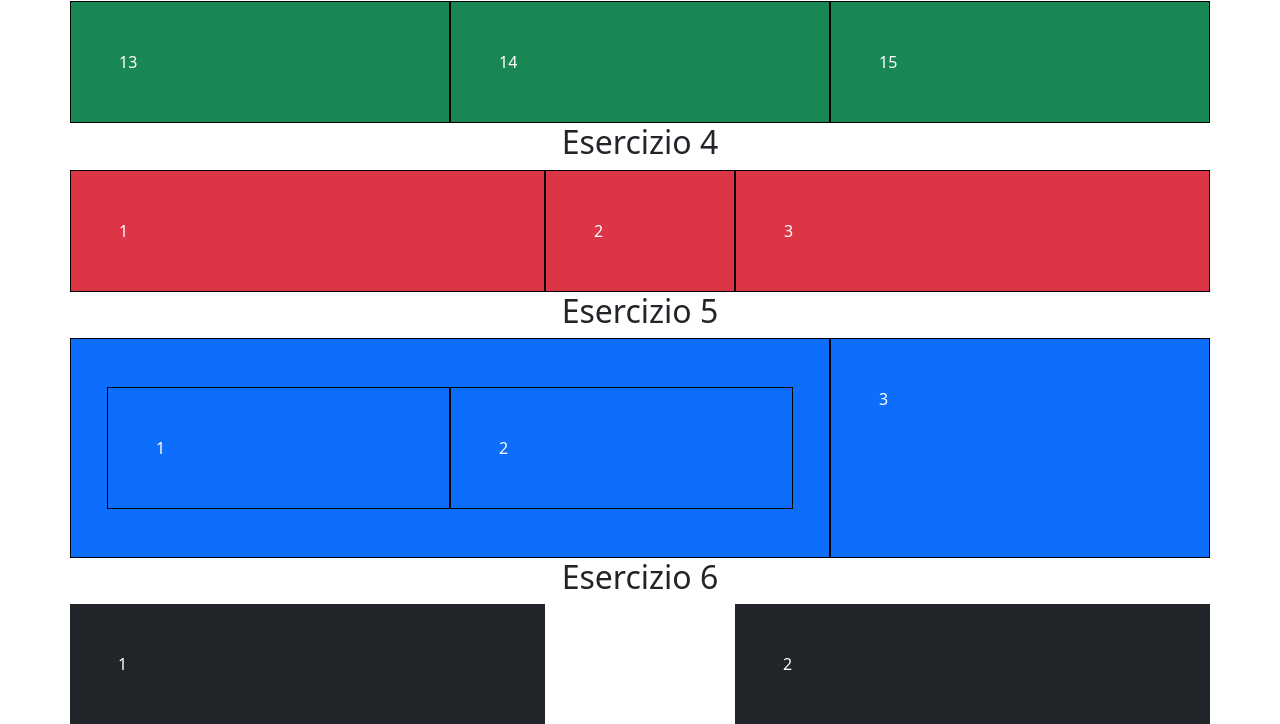
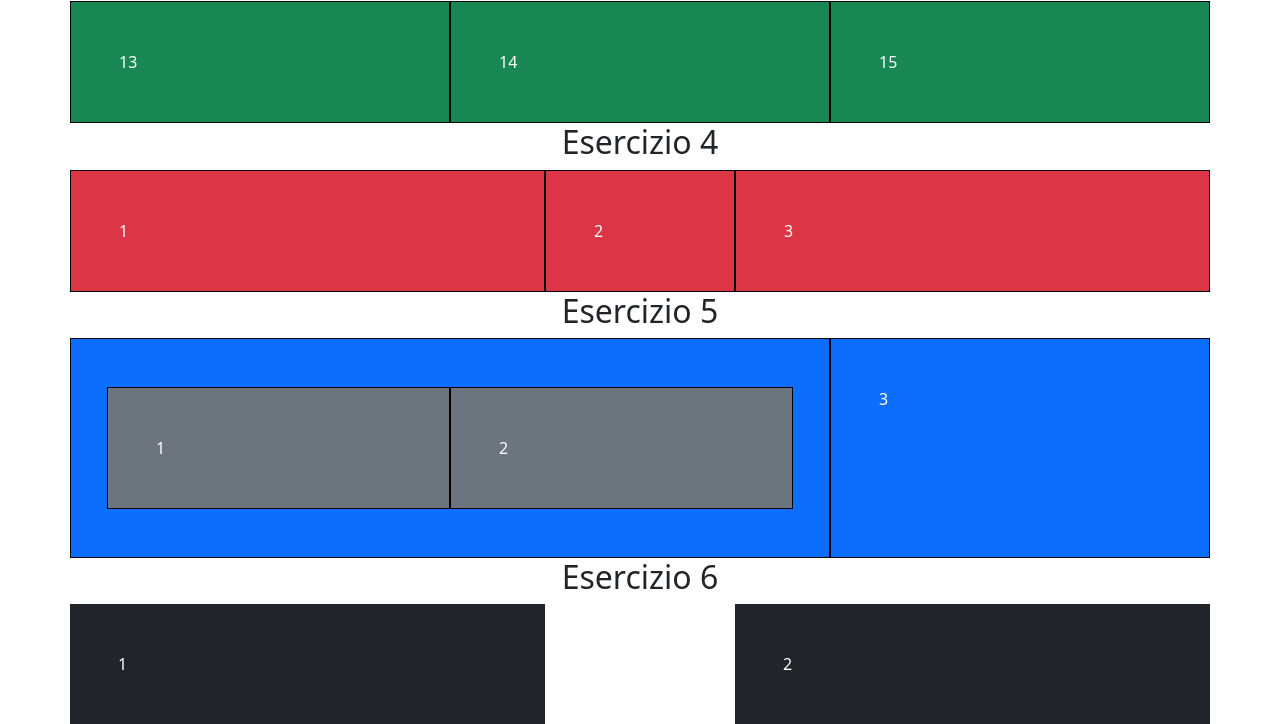
Before and after one commit to Umberto2698/S6-L1-Exercise, a plain HTML site: page Index.html in a window 1280 px wide. Shown: the part 682-1406 px from the top of the page. Drawn offline with nearby package versions, Linux system fonts and the light colour scheme.

Commit message:
fixed color

```diff
--- a/Index.html
+++ b/Index.html
@@ -67,8 +67,8 @@
       <div class="row d-lg-flex">
         <div class="col- col-lg-8 bg-primary text-white border border-black p-5">
           <div class="row">
-            <div class="col- col-lg-6 bg-seconsary text-white border border-black p-5">1</div>
-            <div class="col- col-lg-6 bg-seconsary text-white border border-black p-5">2</div>
+            <div class="col- col-lg-6 bg-secondary text-white border border-black p-5">1</div>
+            <div class="col- col-lg-6 bg-secondary text-white border border-black p-5">2</div>
           </div>
         </div>
         <div class="col- col-lg-4 bg-primary text-white border border-black p-5">3</div>
```
